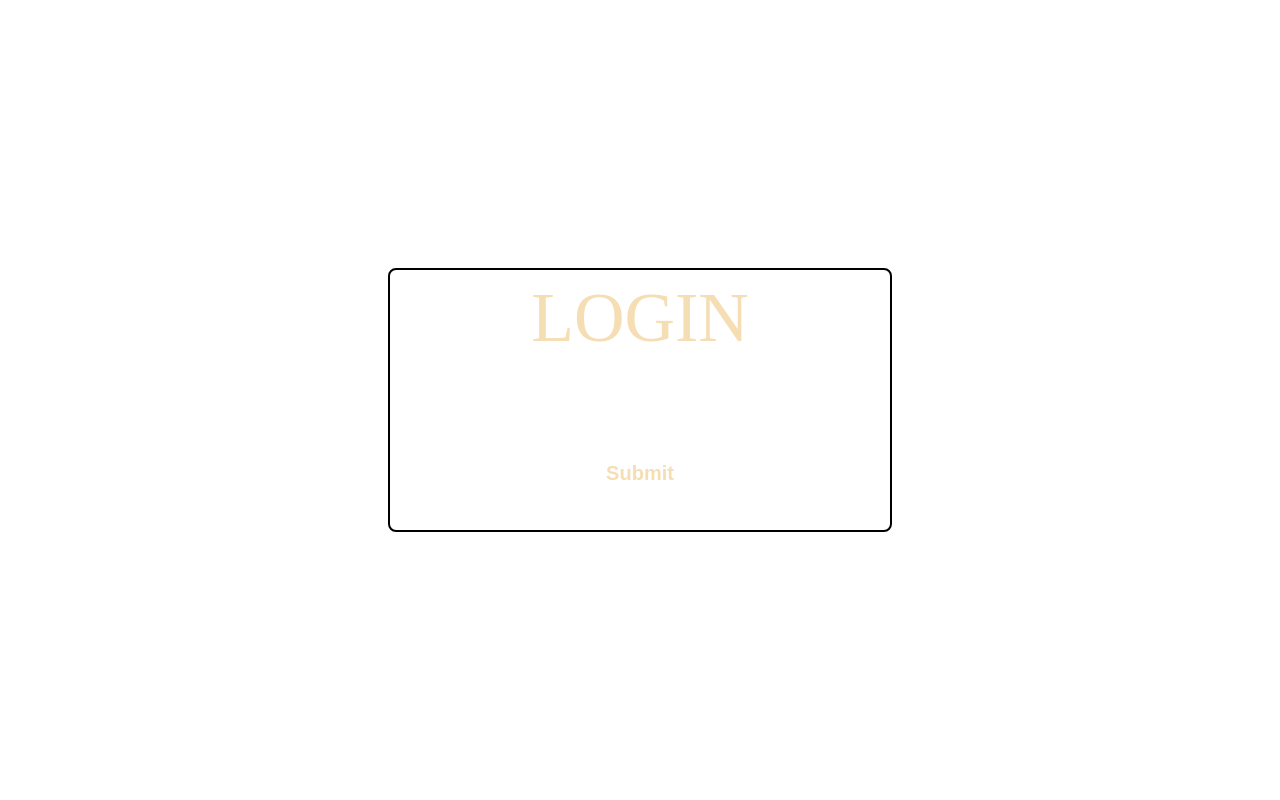
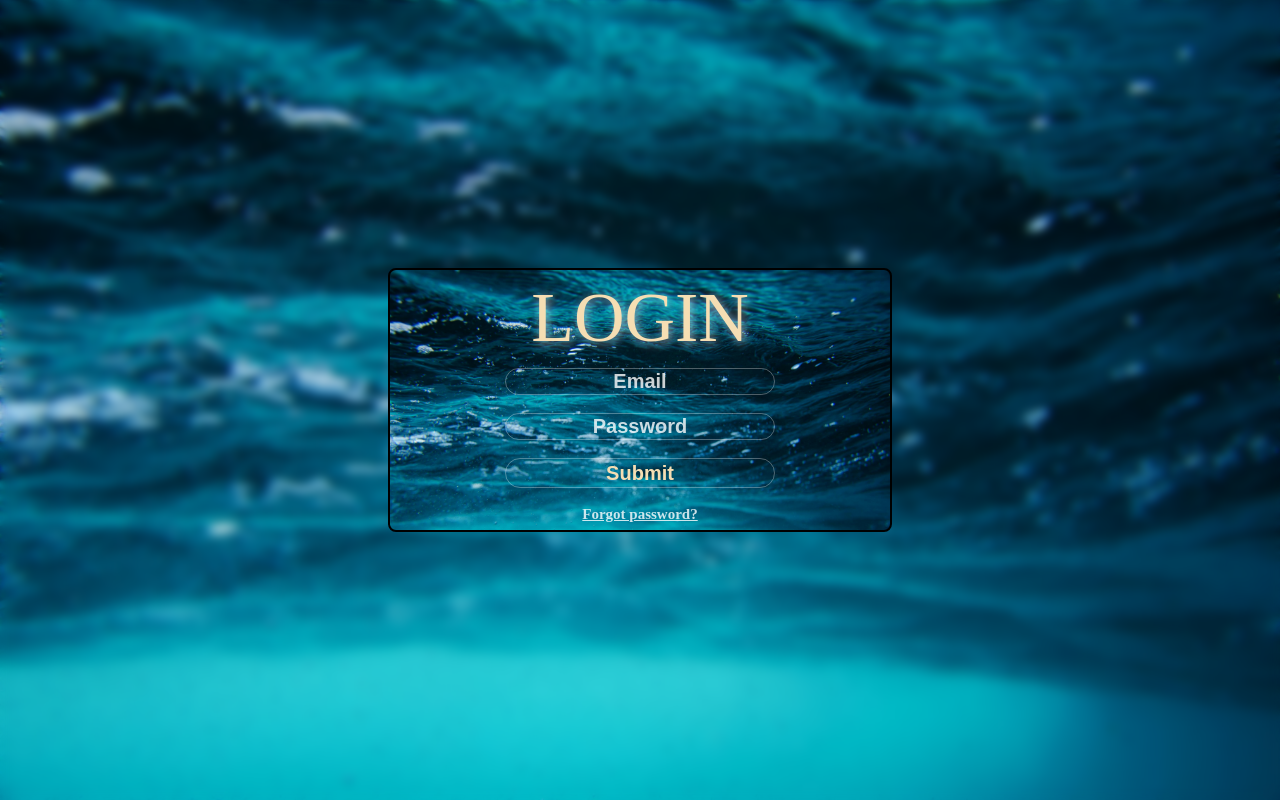
Before and after one commit to JhayTechPro/ocean_form, a plain HTML site: page index.html in a window 1280 px wide. Drawn offline with Linux system fonts and the light colour scheme; the site is published under a folder, as on GitHub Pages, so addresses that start at the root find nothing.

Commit message:
updated changes

```diff
--- a/css/styles.css
+++ b/css/styles.css
@@ -2,8 +2,9 @@
     padding: 0;
     margin: 0;
 }
+
 body {
-    background: url(/img/ocean-image.jpg) no-repeat;
+    background: url('../img/ocean-image.jpg') no-repeat;
     background-position: center;
     background-size: cover;
     backdrop-filter: blur(5px);
@@ -14,7 +15,7 @@ body {
 }
 
 .wrapper{
-    background-image: url(/img/ocean-image.jpg);
+    background-image: url('../img/ocean-image.jpg');
     background-repeat: no-repeat;
     background-size: cover;
     height: 260px;
```
